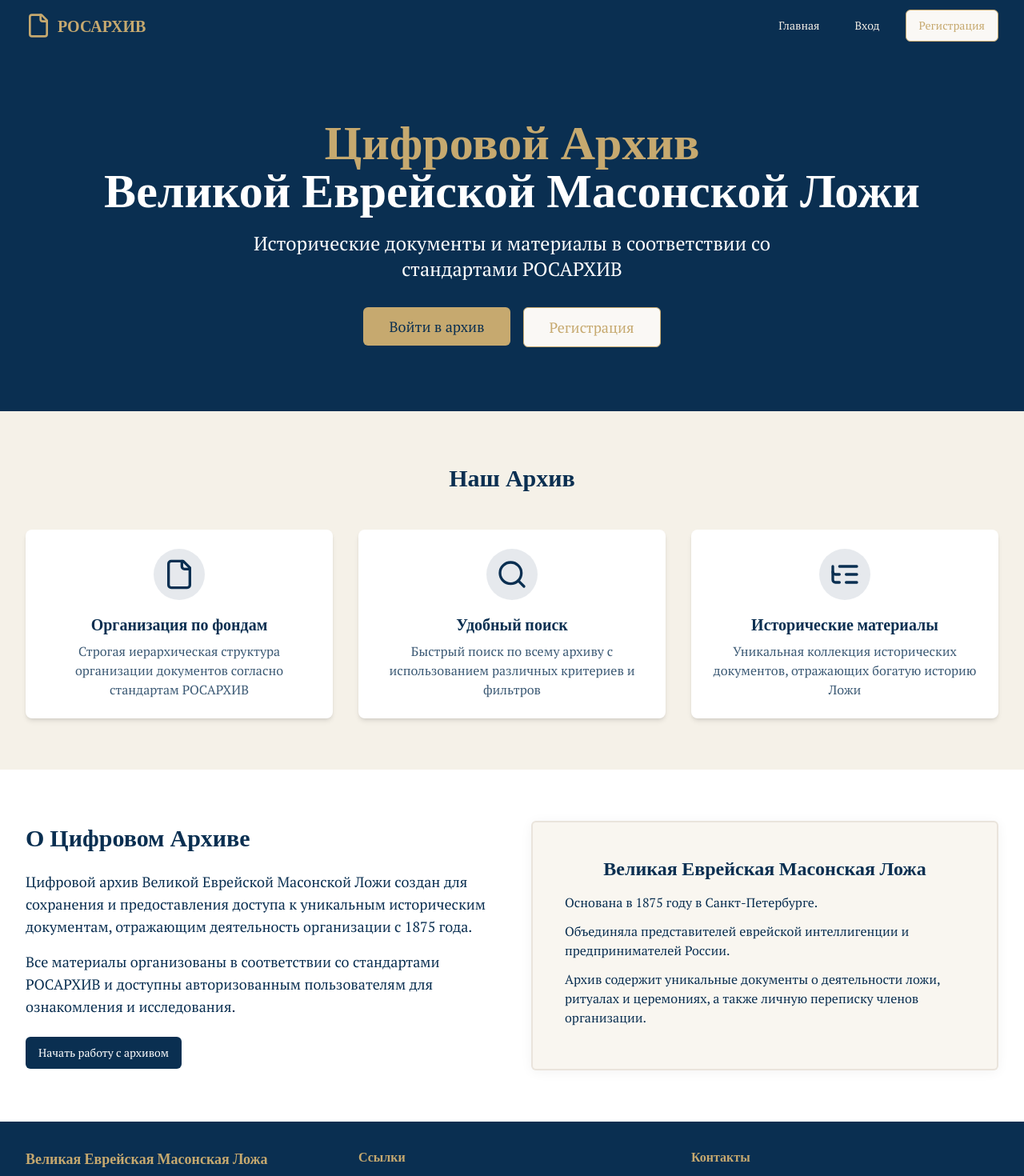
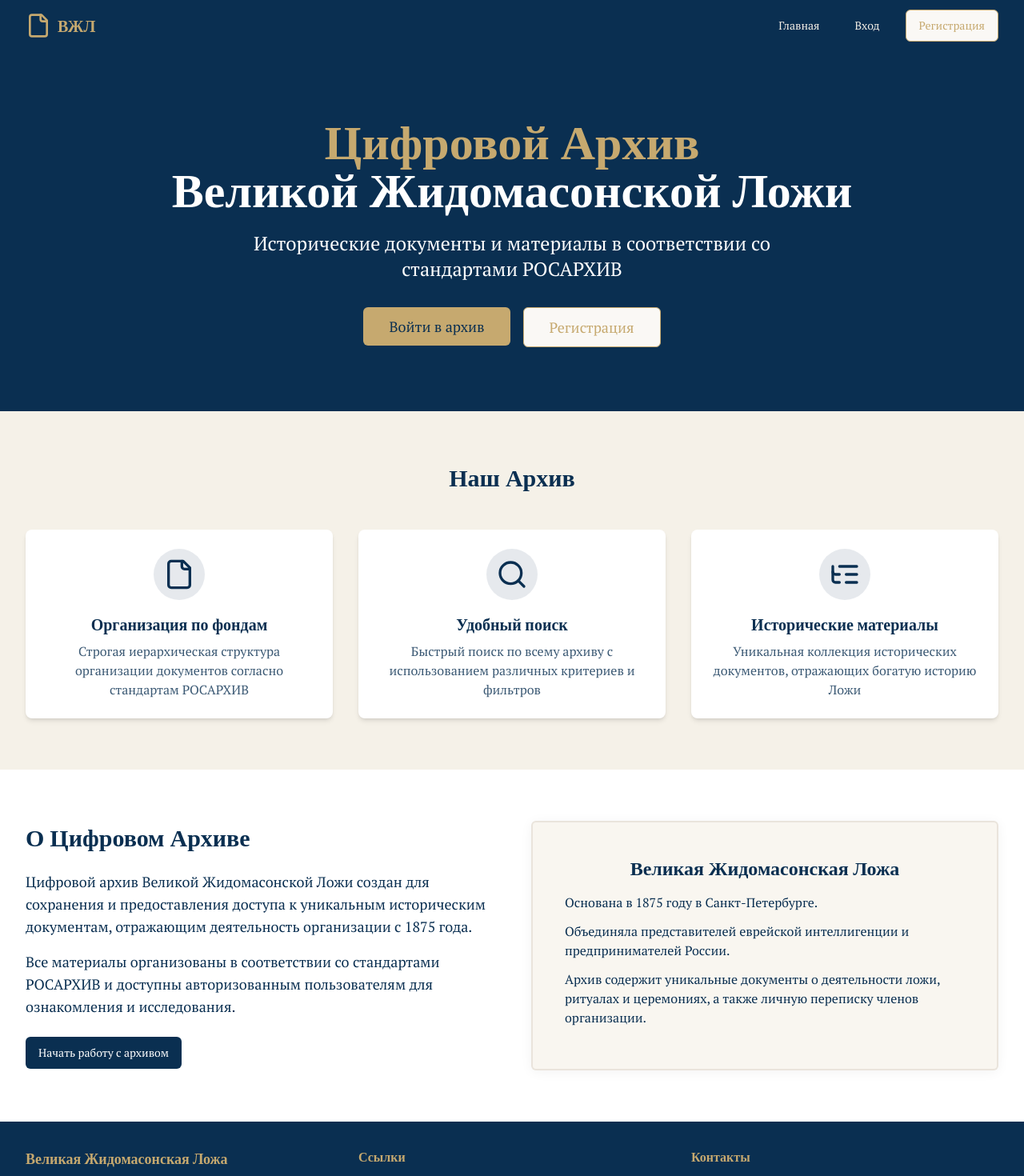
Before and after one commit to imkyku/lodge-rosarchiv-archive, a React (Vite) app: page / in a window 1280 px wide. Shown: the top 1470 px of the page at 80% size. Built offline with nearby package versions, Linux system fonts and the light colour scheme; a web font is replaced by a local one.

Commit message:
Update site title and organization name
Update the site title and organization name to reflect the updated branding.

```diff
--- a/index.html
+++ b/index.html
@@ -1,15 +1,14 @@
-
 <!DOCTYPE html>
 <html lang="ru">
   <head>
     <meta charset="UTF-8" />
     <meta name="viewport" content="width=device-width, initial-scale=1.0" />
-    <title>Архив Великой Еврейской Масонской Ложи</title>
-    <meta name="description" content="Цифровой архив документов Великой Еврейской Масонской Ложи в соответствии со стандартами РОСАРХИВ" />
+    <title>Архив Великой Жидомасонской Ложи</title>
+    <meta name="description" content="Цифровой архив документов Великой Жидомасонской Ложи в соответствии со стандартами РОСАРХИВ" />
     <meta name="author" content="РОСАРХИВ" />
 
-    <meta property="og:title" content="Архив Великой Еврейской Масонской Ложи" />
-    <meta property="og:description" content="Цифровой архив документов Великой Еврейской Масонской Ложи в соответствии со стандартами РОСАРХИВ" />
+    <meta property="og:title" content="Архив Великой Жидомасонской Ложи" />
+    <meta property="og:description" content="Цифровой архив документов Великой Жидомасонской Ложи в соответствии со стандартами РОСАРХИВ" />
     <meta property="og:type" content="website" />
     <meta property="og:image" content="https://lovable.dev/opengraph-image-p98pqg.png" />
 
--- a/src/components/Footer.tsx
+++ b/src/components/Footer.tsx
@@ -1,4 +1,3 @@
-
 import { Link } from "react-router-dom";
 
 const Footer = () => {
@@ -10,7 +9,7 @@ const Footer = () => {
         <div className="grid grid-cols-1 md:grid-cols-3 gap-8">
           <div>
             <h3 className="text-archive-gold font-playfair text-lg font-bold mb-4">
-              Великая Еврейская Масонская Ложа
+              Великая Жидомасонская Ложа
             </h3>
             <p className="text-sm">
               Цифровой архив документов в соответствии со стандартами РОСАРХИВ.
@@ -55,7 +54,7 @@ const Footer = () => {
         </div>
 
         <div className="mt-8 pt-8 border-t border-archive-navy/30 text-sm text-center">
-          <p>© {currentYear} Великая Еврейская Масонская Ложа - Все права защищены</p>
+          <p>© {currentYear} Великая Жидомасонская Ложа - Все права защищены</p>
         </div>
       </div>
     </footer>
--- a/src/components/Navbar.tsx
+++ b/src/components/Navbar.tsx
@@ -23,7 +23,7 @@ const Navbar = () => {
             <Link to="/" className="flex items-center">
               <File className="h-8 w-8 text-archive-gold mr-2" />
               <span className="text-archive-gold font-playfair text-xl font-bold">
-                РОСАРХИВ
+                ВЖЛ
               </span>
             </Link>
           </div>
--- a/src/pages/Index.tsx
+++ b/src/pages/Index.tsx
@@ -1,4 +1,3 @@
-
 import { useNavigate } from 'react-router-dom';
 import { Button } from '@/components/ui/button';
 import Navbar from '@/components/Navbar';
@@ -19,7 +18,7 @@ const Index = () => {
             <h1 className="text-4xl md:text-5xl lg:text-6xl font-playfair font-bold mb-6">
               <span className="text-archive-gold">Цифровой Архив</span>
               <br />
-              Великой Еврейской Масонской Ложи
+              Великой Жидомасонской Ложи
             </h1>
             <p className="text-xl md:text-2xl max-w-3xl mx-auto mb-8">
               Исторические документы и материалы в соответствии со стандартами РОСАРХИВ
@@ -104,7 +103,7 @@ const Index = () => {
                   О Цифровом Архиве
                 </h2>
                 <p className="text-lg mb-4">
-                  Цифровой архив Великой Еврейской Масонской Ложи создан для сохранения и предоставления доступа к уникальным историческим документам, отражающим деятельность организации с 1875 года.
+                  Цифровой архив Великой Жидомасонской Ложи создан для сохранения и предоставления доступа к уникальным историческим документам, отражающим деятельность организации с 1875 года.
                 </p>
                 <p className="text-lg mb-6">
                   Все материалы организованы в соответствии со стандартами РОСАРХИВ и доступны авторизованным пользователям для ознакомления и исследования.
@@ -119,7 +118,7 @@ const Index = () => {
 
               <div className="bg-archive-paper paper-bg document-border p-10 rounded-lg">
                 <h3 className="text-2xl font-playfair font-bold text-archive-navy text-center mb-4">
-                  Великая Еврейская Масонская Ложа
+                  Великая Жидомасонская Ложа
                 </h3>
                 <p className="text-archive-navy mb-3">
                   Основана в 1875 году в Санкт-Петербурге.
```
